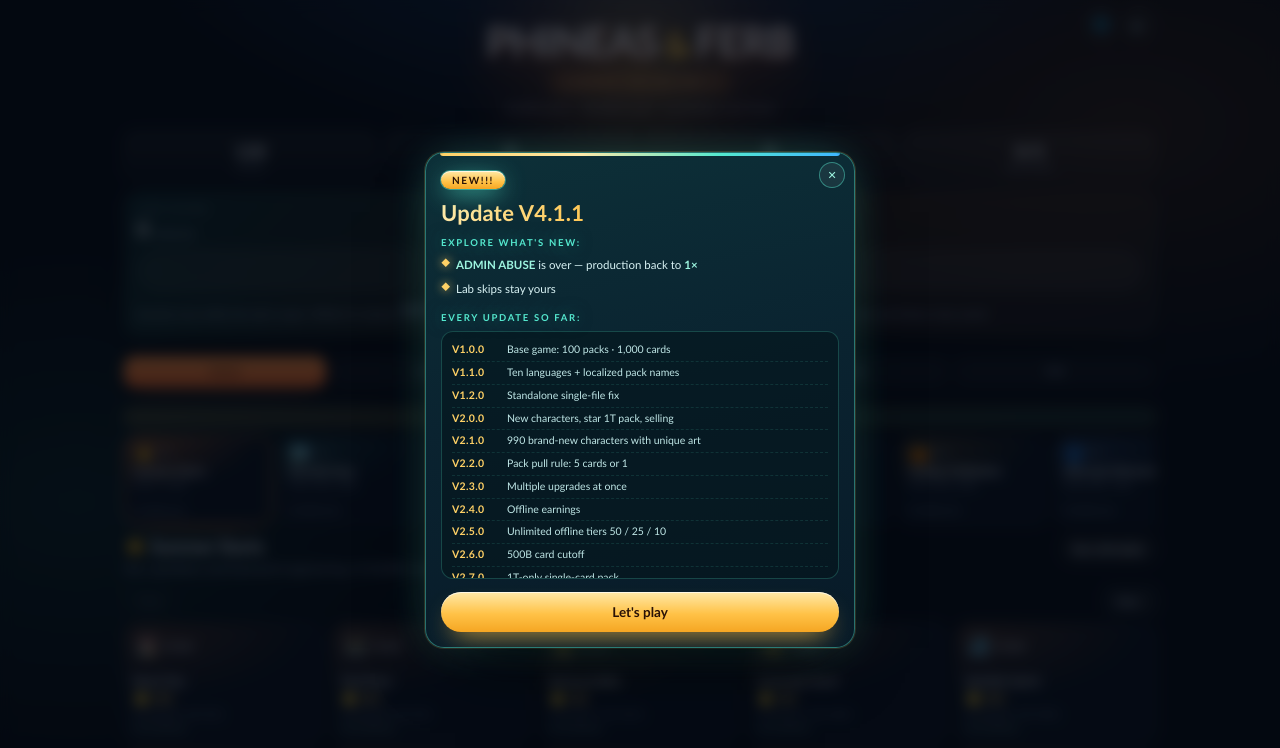
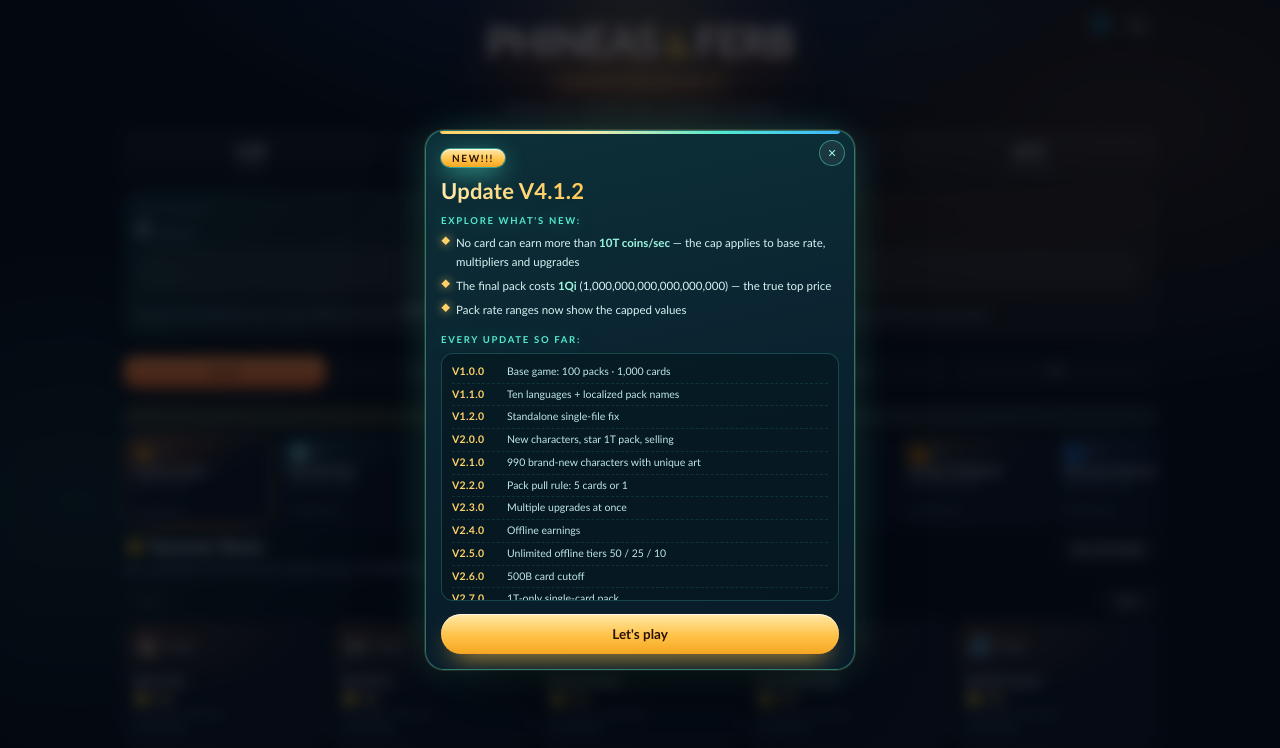
Before and after one commit to alanzwwang/Phineas-Ferb-Collector, a plain HTML site: page index.html in a window 1280 px wide. Shown: the top 748 px of the page. Drawn offline with Linux system fonts and the light colour scheme.

Commit message:
v4.1.2: cap card income at 10T/sec, confirm 1Qi top pack

```diff
--- a/index.html
+++ b/index.html
@@ -588,8 +588,9 @@ const MAX_EQ = 5;
 const KEY = 'pf_summer_collector_v2';
 /* release version + what this build adds (bump both on every update)
    every release uses a three-part number: major.feature.patch */
-const VERSION = '4.1.1';
+const VERSION = '4.1.2';
 /* ADMIN ABUSE event: ended in 4.1.1 — production is back to 1x */
+const CARD_RATE_CAP = 1e13; // 10T coins/sec per card
 const BOOST_MULT = 3;
 const BOOST_START = 1795470996069;
 const BOOST_END = 0;
@@ -617,10 +618,12 @@ const RELEASES = [
   ['4.0.1', 'All 10,000 packs renamed'],
   ['4.1.0', 'Admin abuse: 3x production for 30 min + 5 lab skips'],
   ['4.1.1', 'Admin abuse ended — production back to 1x'],
+  ['4.1.2', 'Card income capped at 10T/sec; top pack confirmed at 1Qi'],
 ];
 const WHATS_NEW = [
-  '<b>ADMIN ABUSE</b> is over — production back to <b>1×</b>',
-  'Lab skips stay yours'
+  'No card can earn more than <b>10T coins/sec</b> — the cap applies to base rate, multipliers and upgrades',
+  'The final pack costs <b>1Qi</b> (1,000,000,000,000,000,000) — the true top price',
+  'Pack rate ranges now show the capped values'
 ];
 const INK = '#121a2c';
 
@@ -1054,9 +1057,9 @@ CHAPTERS.forEach((ch, ci) => {
       CARDS.push({i:cardIndex, b:bIndex, e:'classic', p:i, n:nm});
       pack.pool.push(cardIndex);
     }
-    pack.band = pull === 1
+    pack.band = (pull === 1
       ? [baseRate * TMULT[3] * 0.92, baseRate * TMULT[4] * 1.08]
-      : [baseRate * TMULT[0] * 0.92, baseRate * TMULT[4] * 1.08];
+      : [baseRate * TMULT[0] * 0.92, baseRate * TMULT[4] * 1.08]).map(v => Math.min(CARD_RATE_CAP, v));
     PACKS.push(pack);
   }
 });
@@ -1762,6 +1765,7 @@ s.cards = s.cards.filter(c => c && Number.isInteger(c.i) && c.i >= 0 && c.i < CA
   used.add(c.id);
   c.t = Number.isInteger(c.t) ? Math.max(0, Math.min(4, c.t)) : 0;
   if (!Number.isFinite(c.c) || c.c < 0) c.c = PACKS[CARDS[c.i].p].baseRate;
+  if (c.c > CARD_RATE_CAP) c.c = CARD_RATE_CAP;
   if (![1,2,5].includes(c.m)) c.m = 1;
   return c;
 });
@@ -1773,7 +1777,7 @@ s.upgrade = null;
 s.upgrades = s.upgrades.filter(u => u && typeof u.cardId === 'string' && Number.isFinite(u.endsAt) && !!byId(u.cardId));
 const upgradingIds = () => new Set(s.upgrades.map(u => u.cardId));
 s.equipped = [...new Set(s.equipped)].filter(id => !!byId(id)).slice(0, MAX_EQ);
-const eff = c => (Number(c.c) || 0) * (Number(c.m) || 1) * boostMult();
+const eff = c => Math.min(CARD_RATE_CAP, (Number(c.c) || 0) * (Number(c.m) || 1) * boostMult());
 const defOf = c => CARDS[c.i];
 const packOf = c => PACKS[CARDS[c.i].p];
 const incomePerSecond = () => s.equipped.reduce((sum, id) => { const c = byId(id); return sum + (c ? eff(c) : 0); }, 0);
@@ -1864,7 +1868,7 @@ function drawCard(p){
   const ci = p.pool[Math.floor(Math.random() * p.pool.length)];
   const tier = p.pull === 1 ? (Math.random() < 0.5 ? 3 : 4) : rollTier();
   const base = BASES[CARDS[ci].b];
-  const rate = p.baseRate * (base.rateMul || 1) * TMULT[tier] * (0.92 + Math.random() * 0.16);
+  const rate = Math.min(CARD_RATE_CAP, p.baseRate * (base.rateMul || 1) * TMULT[tier] * (0.92 + Math.random() * 0.16));
   return {id:rid(), i:ci, t:tier, c:+rate.toPrecision(8), m:1, f:tier === 4 || p.pull === 1};
 }
 function smartEquip(cards){
@@ -2540,7 +2544,7 @@ function openUpgrade(id){
   openModal(`<button class="x" data-close>✕</button><h3>Upgrade ${esc(defOf(c).n)}?</h3>
     <p class="sub">The Upgrade-inator replaces the current multiplier.</p>
     <div class="mut-preview"><span>Current</span><b>🪙 ${fmt(eff(c))}/s (${c.m || 1}×)</b></div>
-    <div class="mut-preview"><span>Possible</span><b>${fmt(c.c)} / ${fmt(c.c * 2)} / ${fmt(c.c * 5)}</b></div>
+    <div class="mut-preview"><span>Possible</span><b>${fmt(c.c)} / ${fmt(Math.min(CARD_RATE_CAP, c.c * 2))} / ${fmt(Math.min(CARD_RATE_CAP, c.c * 5))}</b></div>
     <div class="mut-preview"><span>Odds</span><b>1× 55% · 2× 35% · 5× 10%</b></div>
     <div class="mut-preview"><span>Wait</span><b>${durationText(upgradeMinutes(c))}</b></div>
     <div class="mut-preview"><span>Cost</span><b class="gold">🪙 ${fmtCost(cost)}</b></div>
```
